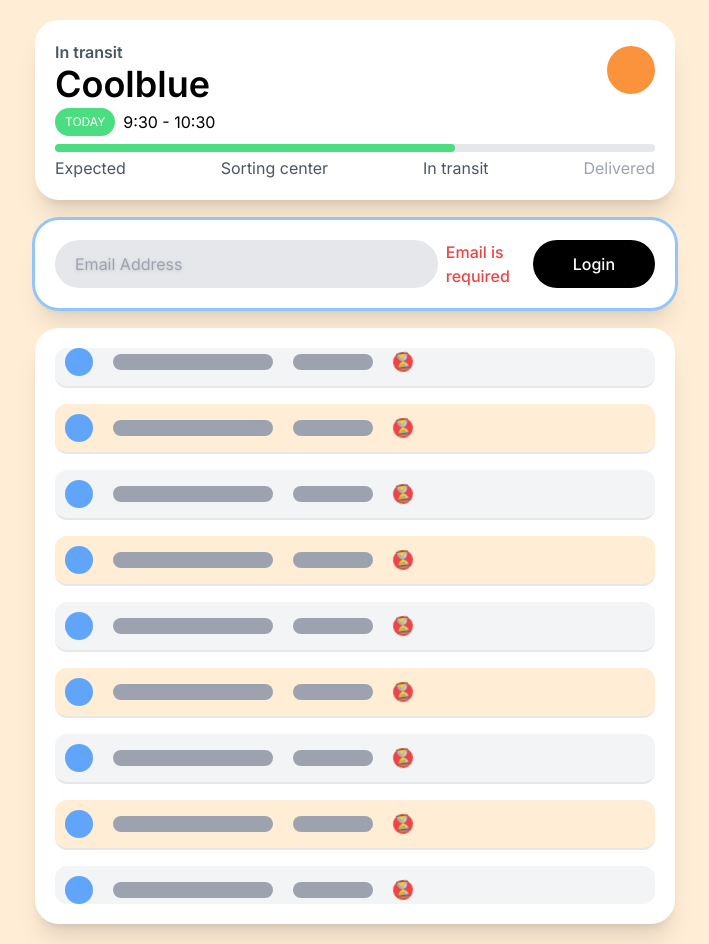
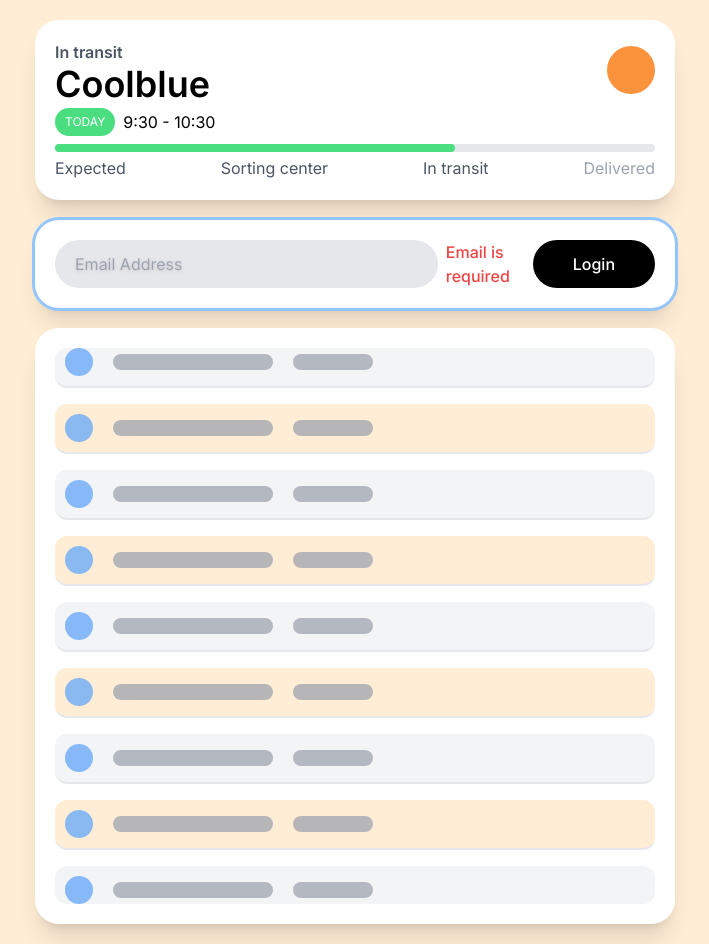
Before and after one commit to jasongoose/carrot-market-reloaded, a Next.js app: page /tailwind in a window 1280 px wide. Shown: the whole page, without its empty margins (285-994 px from the left). Built offline with nearby package versions, Linux system fonts and the light colour scheme.

Commit message:
animate-pulse 적용

```diff
--- a/components/list-item.tsx
+++ b/components/list-item.tsx
@@ -5,14 +5,14 @@
 
 export default function ListItem({ person, index }: Props) {
   return (
-    <li className="flex items-center gap-5 rounded-xl border-b-2 p-2.5 first:border-t-0 first:pt-0 last:border-b-0 odd:bg-gray-100 even:bg-orange-100 last:md:pb-0">
+    <li className="flex items-center gap-5 rounded-xl border-b-2 p-2.5 *:animate-pulse first:border-t-0 first:pt-0 last:border-b-0 odd:bg-gray-100 even:bg-orange-100 last:md:pb-0">
       <div className="size-7 rounded-full bg-blue-400"></div>
       {/* <span className="text-lg font-medium">{person}</span> */}
       <div className="h-4 w-40 rounded-full bg-gray-400"></div>
       <div className="h-4 w-20 rounded-full bg-gray-400"></div>
-      <div className="flex size-5 animate-spin items-center justify-center rounded-full bg-red-500 text-white">
+      {/* <div className="flex size-5 animate-spin items-center justify-center rounded-full bg-red-500 text-white">
         ⏳
-      </div>
+      </div> */}
     </li>
   );
 }
```
